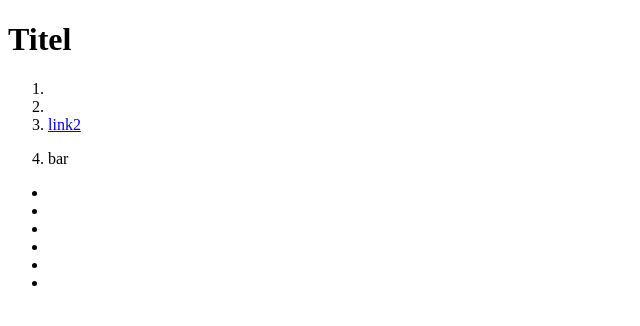
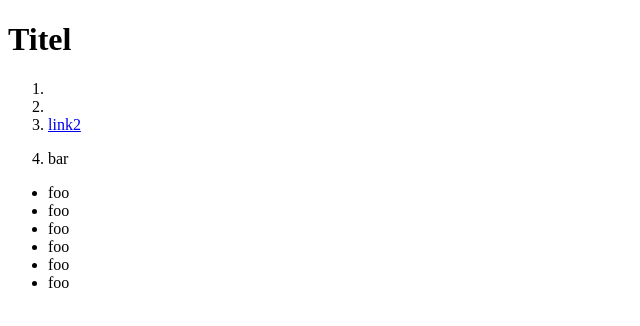
Before and after one commit to fionahil/git_intro_919, a plain HTML site: page index.html in a window 1280 px wide. Shown: the whole page, without its empty margins (0-640 px from the left). Drawn offline with Linux system fonts and the light colour scheme.

Commit message:
fix the main list

```diff
--- a/index.html
+++ b/index.html
@@ -24,12 +24,12 @@
 
   <main>
     <ul>
-      <li></li>
-      <li></li>
-      <li></li>
-      <li></li>
-      <li></li>
-      <li></li>
+      <li>foo</li>
+      <li>foo</li>
+      <li>foo</li>
+      <li>foo</li>
+      <li>foo</li>
+      <li>foo</li>
     </ul>
   </main>
 
```
